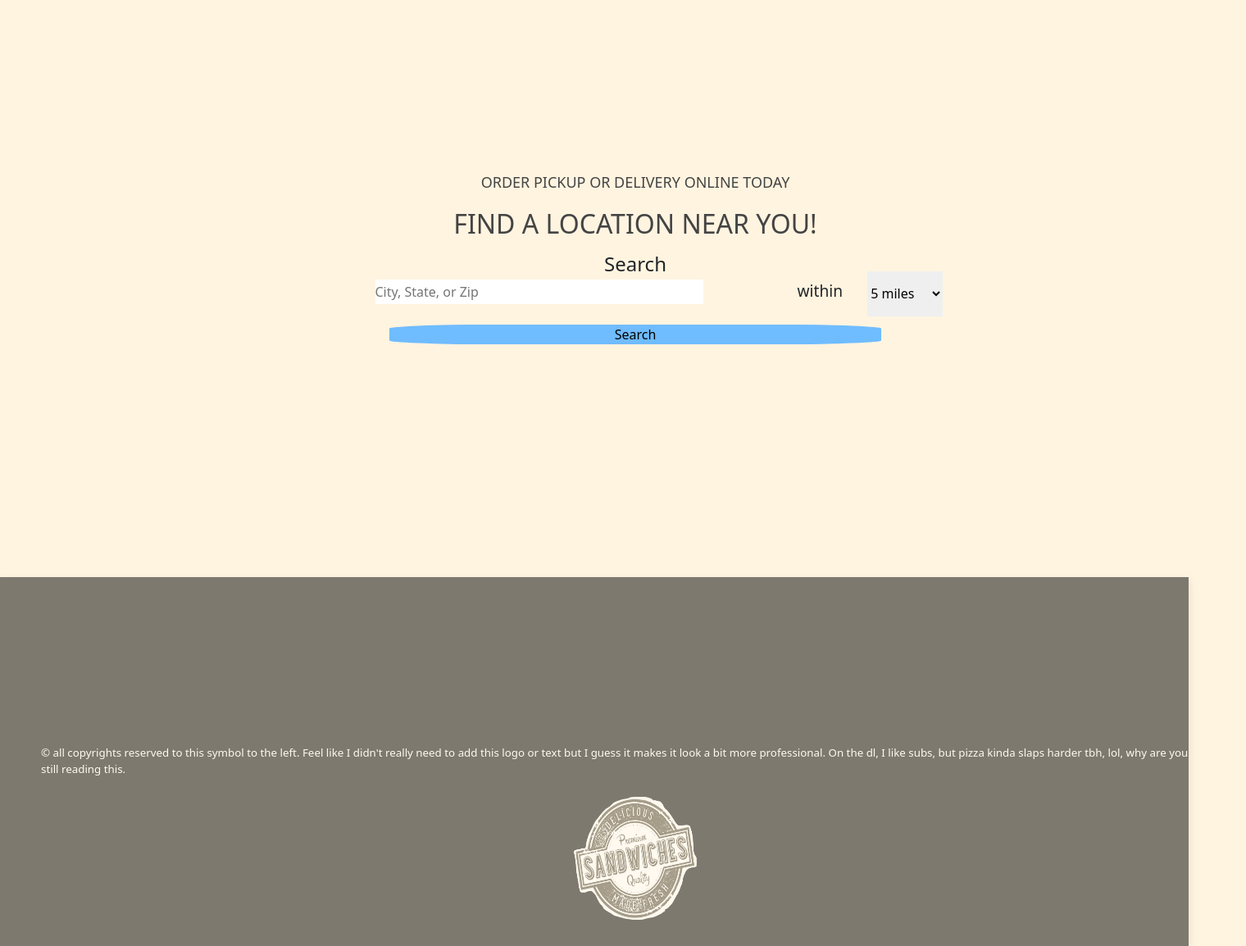
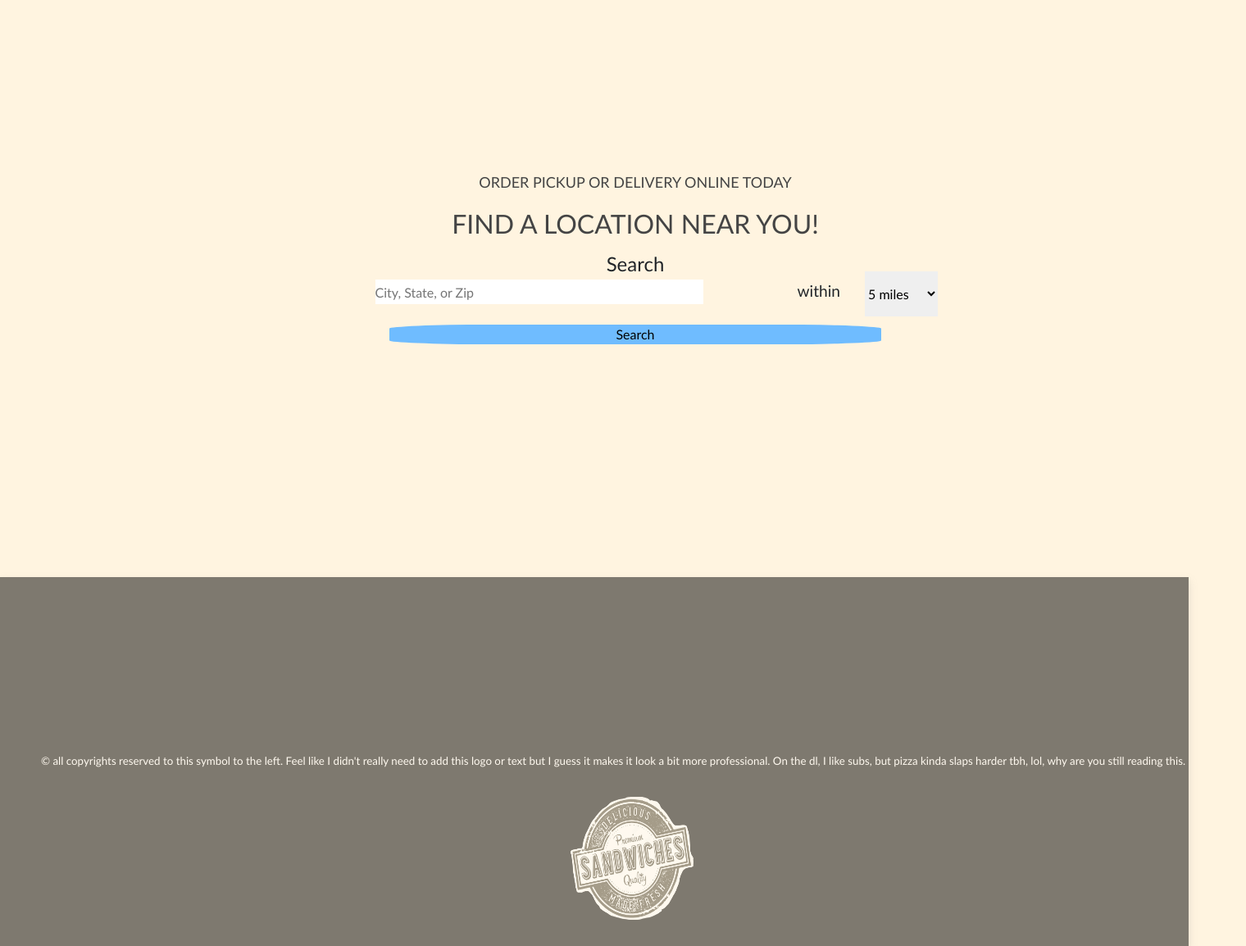
Before and after one commit to zmirzaa/subDelicious, a Flask app: page / in a window 1520 px wide. Shown: the part 791-1945 px from the top of the page at 82% size. Run offline with Flask 2, Linux system fonts and the light colour scheme.

Commit message:
Minor text change

```diff
--- a/flask_app/controllers/users.py
+++ b/flask_app/controllers/users.py
@@ -38,7 +38,6 @@ def register():
         'email': request.form['email'],
         'password': bcrypt.generate_password_hash(request.form['password'])
     }
-
     id = User.save(newUser)
     if not id:
         flash('Something went wrong!')
--- a/flask_app/static/css/style.css
+++ b/flask_app/static/css/style.css
@@ -265,6 +265,7 @@
     width: 1350px;
     height: 45px;
     font-size: large;
+    font-family: 'Gill Sans', 'Gill Sans MT', Calibri, 'Trebuchet MS', sans-serif;
 }
 #bottom_text2{
     margin-left: 100px;
@@ -274,6 +275,7 @@
     width: 1350px;
     height: 50px;
     font-size: xx-large;
+    font-family: 'Gill Sans', 'Gill Sans MT', Calibri, 'Trebuchet MS', sans-serif;
 }
 
 #search_bar_container{
@@ -286,6 +288,8 @@
     display: flex;
     justify-content: center;
     font-size: x-large;
+    font-family: 'Gill Sans', 'Gill Sans MT', Calibri, 'Trebuchet MS', sans-serif;
+
 }
 .search_bar1{
     display: flex;
@@ -295,11 +299,15 @@
     height: 30px;
     width: 400px;
     border-color: #3a71a9;
+    font-family: 'Gill Sans', 'Gill Sans MT', Calibri, 'Trebuchet MS', sans-serif;
+
 }
 .range_tab{
     width: 120px;
     display: flex;
     justify-content: space-around;
+    font-family: 'Gill Sans', 'Gill Sans MT', Calibri, 'Trebuchet MS', sans-serif;
+
 }
 .within_text{
     margin-right: 30px;
@@ -319,6 +327,7 @@
     border-radius: 20%;
     background-color: rgb(111, 188, 255);
     width: 600px;
+    font-family: 'Gill Sans', 'Gill Sans MT', Calibri, 'Trebuchet MS', sans-serif;
 }
 
 
@@ -344,6 +353,7 @@
     opacity: .5;
     object-fit: cover;
     object-position: center;
+    font-family: 'Gill Sans', 'Gill Sans MT', Calibri, 'Trebuchet MS', sans-serif;
 }
 
 
```
